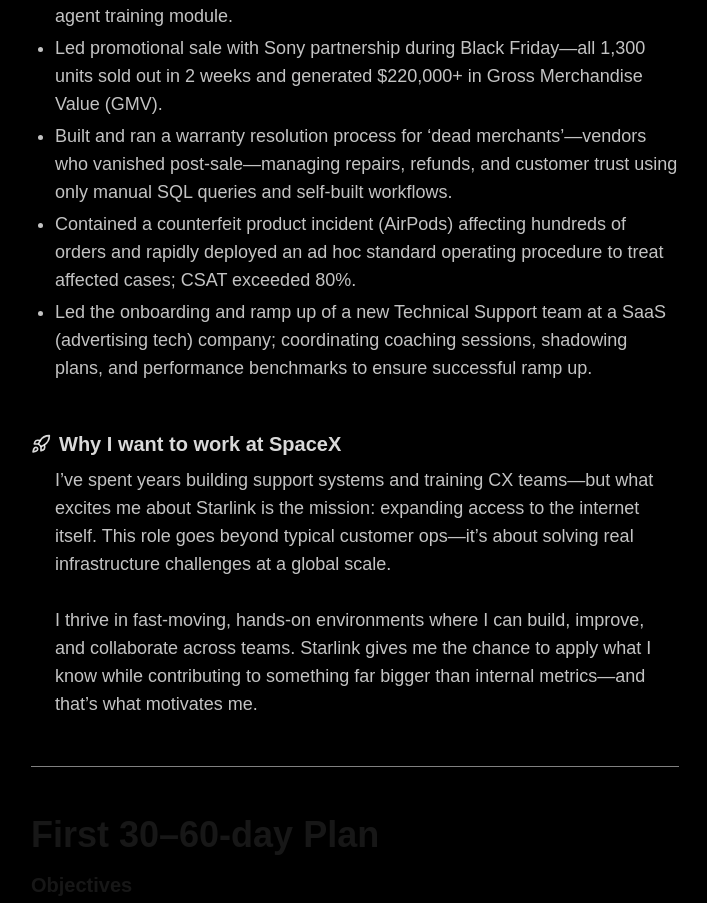
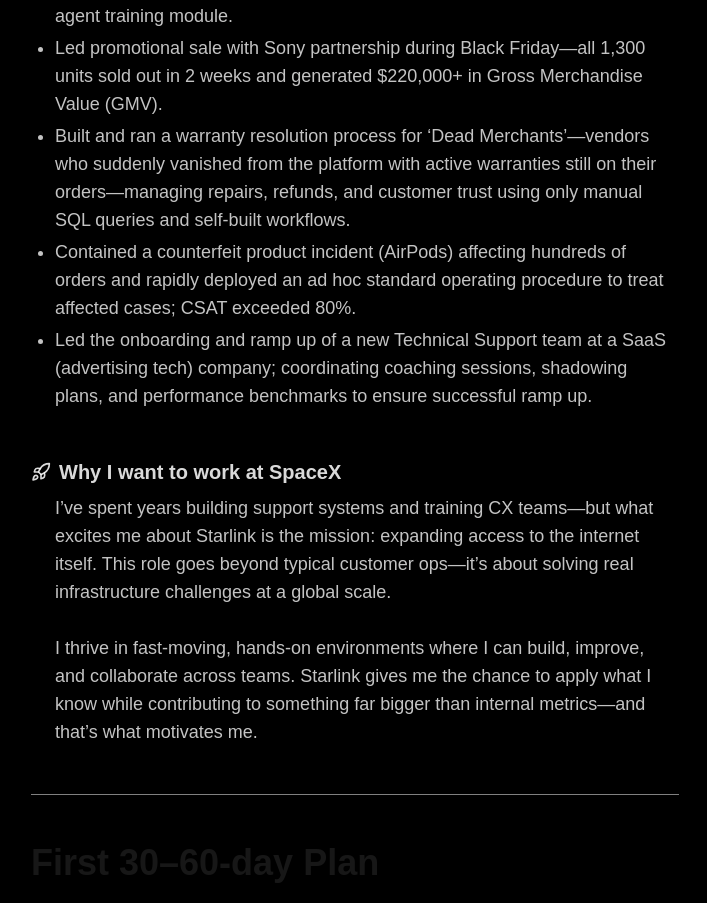
Before and after one commit to tdombui/starlink, a Next.js app: page / in a window 1280 px wide. Shown: the part 1467-2370 px from the top of the page, without its empty margins (325-1032 px from the left). Built offline with nearby package versions, Linux system fonts and the light colour scheme.

Commit message:
update 2025-05-07

```diff
--- a/src/app/page.tsx
+++ b/src/app/page.tsx
@@ -139,7 +139,7 @@
         <li>Launched and scaled a BPO call center from 0 to 60+ agents at Back Market during peak COVID; maintained &gt; 80% CSAT across 1,000+ daily tickets while reducing agent turnover to &lt; 35%.</li>
         <li>Reduced false-positive product returns by 5–7% (impacting $30K–$60K/month in GMV) by partnering with QA, Training and Engineering to create internal tooling and Knowledge Base, customer-facing guides, and an agent training module.</li>
         <li>Led promotional sale with Sony partnership during Black Friday—all 1,300 units sold out in 2 weeks and generated $220,000+ in Gross Merchandise Value (GMV).</li>
-        <li>Built and ran a warranty resolution process for ‘dead merchants’—vendors who vanished post-sale—managing repairs, refunds, and customer trust using only manual SQL queries and self-built workflows.</li>
+        <li>Built and ran a warranty resolution process for ‘Dead Merchants’—vendors who suddenly vanished from the platform with active warranties still on their orders—managing repairs, refunds, and customer trust using only manual SQL queries and self-built workflows.</li>
         <li>Contained a counterfeit product incident (AirPods) affecting hundreds of orders and rapidly deployed an ad hoc standard operating procedure to treat affected cases; CSAT exceeded 80%.</li>
         <li>Led the onboarding and ramp up of a new Technical Support team at a SaaS (advertising tech) company; coordinating coaching sessions, shadowing plans, and performance benchmarks to ensure successful ramp up.</li>
       </ul>
```
